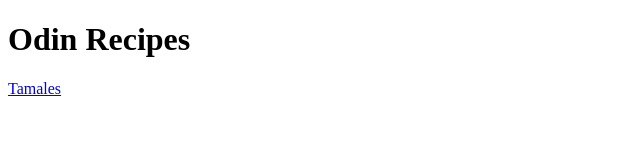
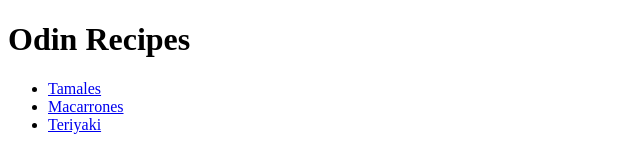
Before and after one commit to tecmoc/odin-recipes, a plain HTML site: page index.html in a window 1280 px wide. Shown: the whole page, without its empty margins (0-640 px from the left). Drawn offline with Linux system fonts and the light colour scheme.

Commit message:
segundo commit se agrego lista de vinculos

```diff
--- a/index.html
+++ b/index.html
@@ -8,6 +8,11 @@
 </head>
 <body>
     <h1>Odin Recipes</h1>
-    <a href="recipes/tamales.html">Tamales</a>
+    <ul>
+        <li><a href="recipes/tamales.html">Tamales</a></li>
+        <li><a href="recipes/macarrones.html">Macarrones</a></li>
+        <li><a href="recipes/teriyaki.html">Teriyaki</a></li>
+    </ul>
+
 </body>
 </html>
```
Also changed, not shown: recipes/teriyaki.html (+1 -1 lines).
